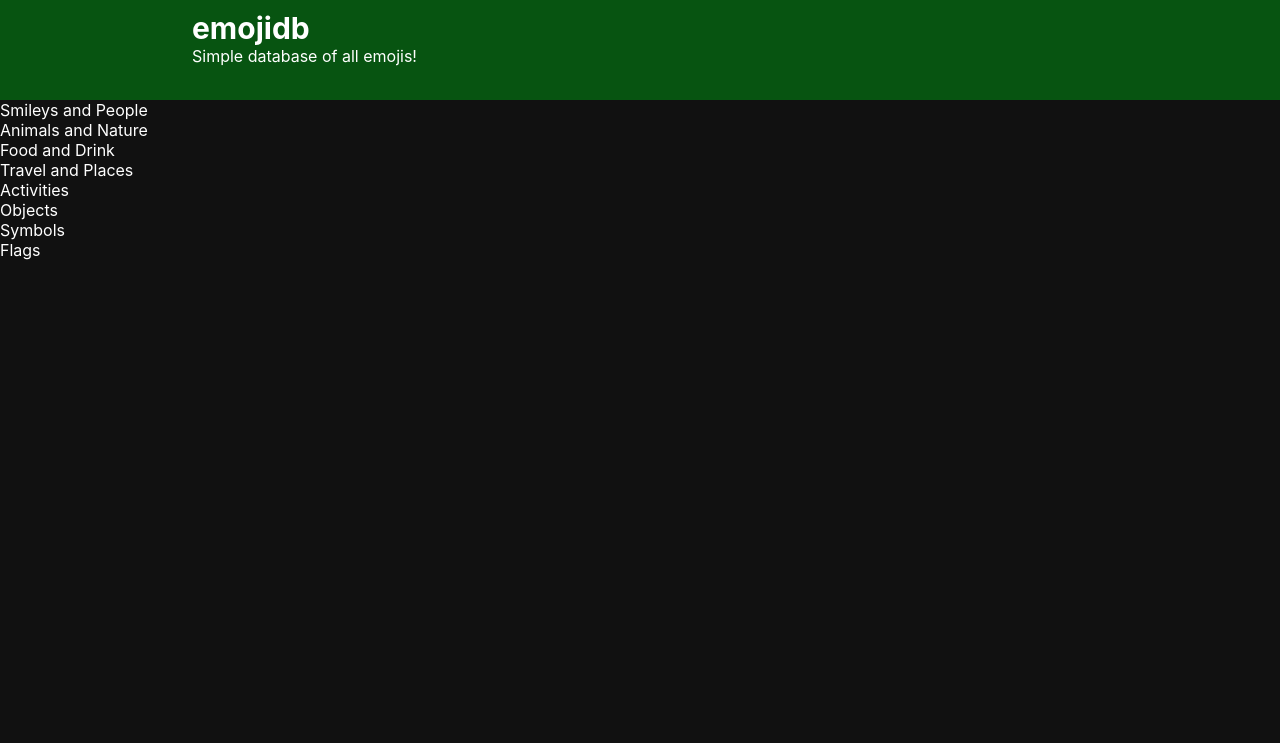
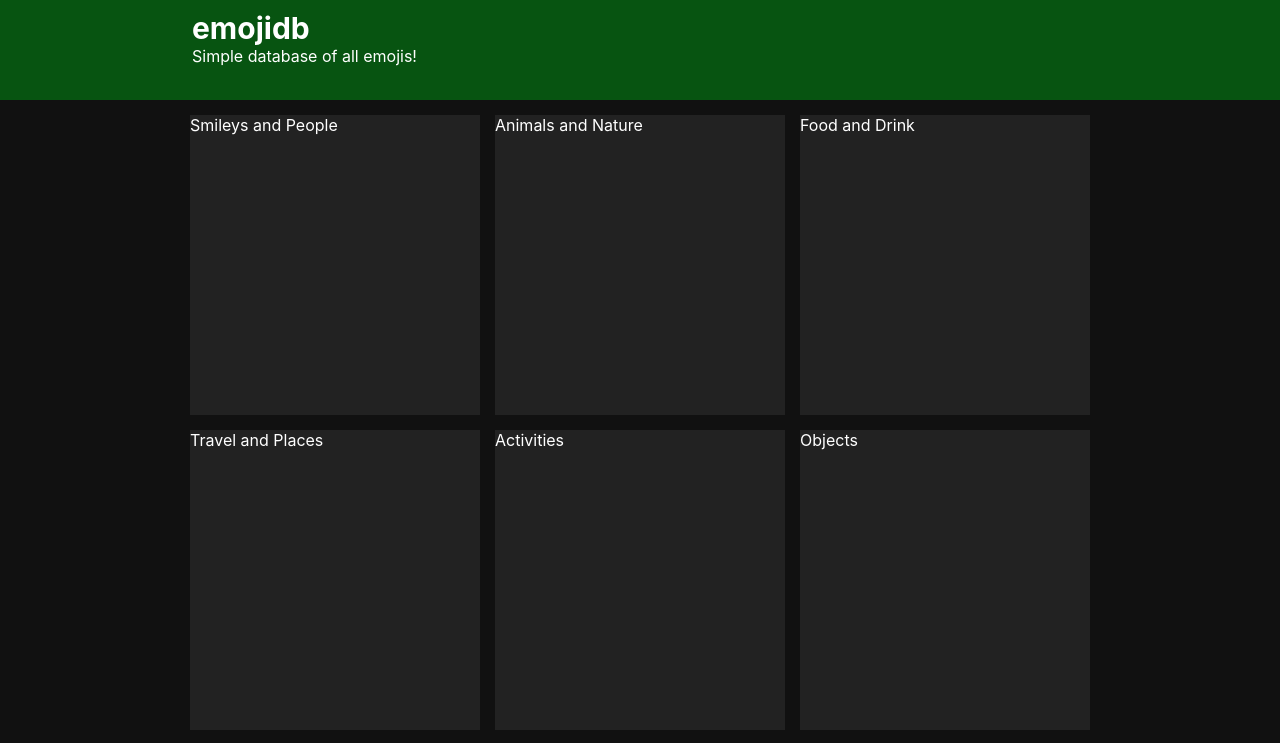
Before and after one commit to driehoeken/emoji-db, a React (Create React App) app: page / in a window 1280 px wide. Shown: the top 743 px of the page. Built offline with nearby package versions, Linux system fonts and the light colour scheme.

Commit message:
category rendering

```diff
--- a/src/App.css
+++ b/src/App.css
@@ -3,3 +3,15 @@ body {
     height: 100vh;
     background-color: #111111;
 }
+main {
+    display: flex;
+    justify-content: center;
+    margin-top: 15px;
+}
+.main-inner {
+    width: 900px;
+    display: flex;
+    flex-wrap: wrap;
+    justify-content: space-between;
+    gap: 15px;
+}
--- a/src/App.js
+++ b/src/App.js
@@ -12,14 +12,17 @@ function App() {
         "objects",
         "symbols",
         "flags",
+        "random",
     ];
     return (
         <>
             <Header />
             <main>
-                {categories.map((category) => {
-                    return <Category category={category} />;
-                })}
+                <div className="main-inner">
+                    {categories.map((category) => {
+                        return <Category category={category} />;
+                    })}
+                </div>
             </main>
         </>
     );
--- a/src/components/Category.jsx
+++ b/src/components/Category.jsx
@@ -1,3 +1,5 @@
+import styles from "./category.module.css";
+
 const Category = (props) => {
     const { category } = props;
 
@@ -15,7 +17,7 @@ const Category = (props) => {
     });
     categoryName = categoryName.slice(0, -1);
 
-    return <div>{categoryName}</div>;
+    return <div className={styles.category}>{categoryName}</div>;
 };
 
 export default Category;
--- /dev/null
+++ b/src/components/category.module.css
@@ -0,0 +1,5 @@
+.category {
+    flex-basis: calc(33.333333% - 10px);
+    height: 300px;
+    background-color: #222222;
+}
```
